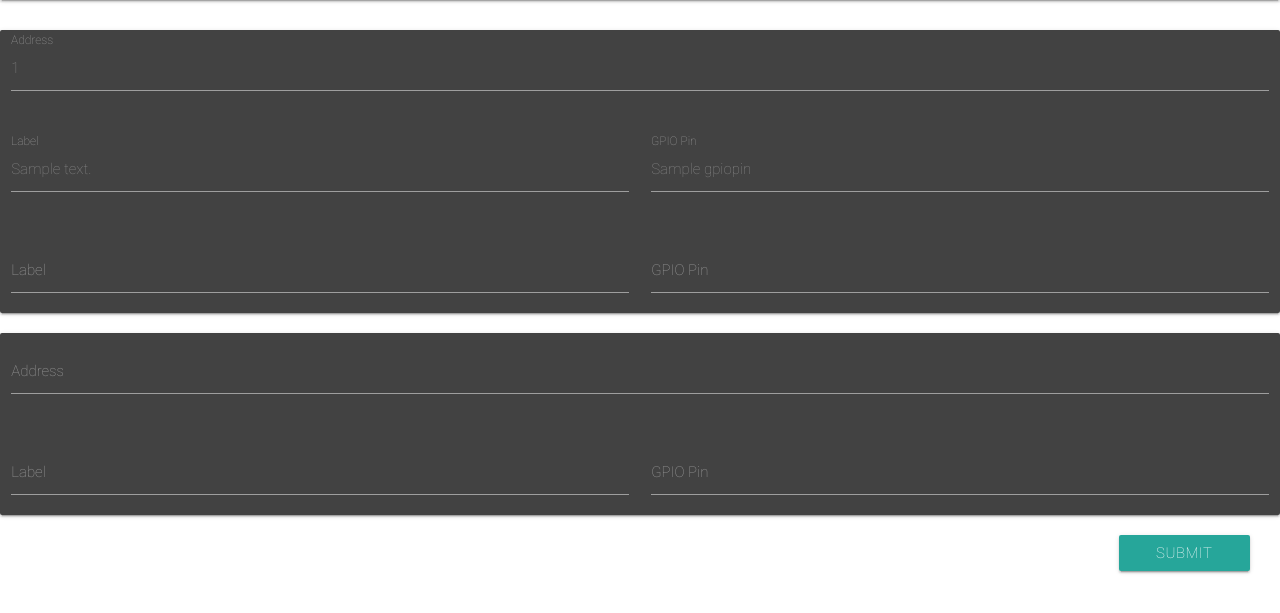
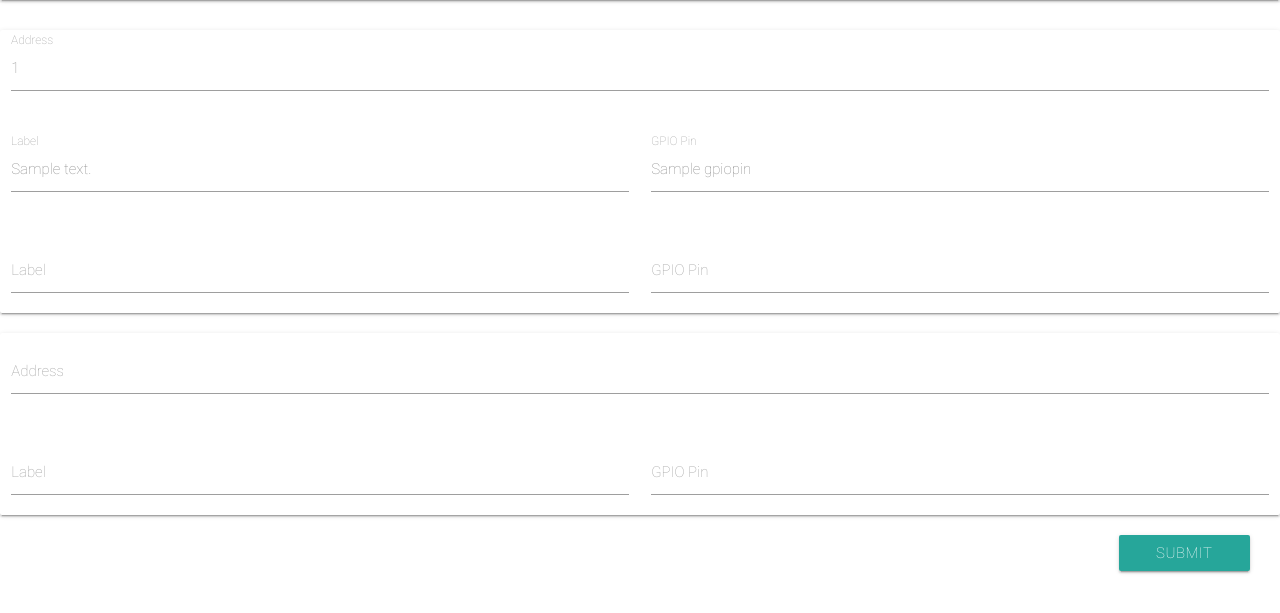
Before and after one commit to godzillaba/rpi-home-controller, a Python web app: template web/templates/settings/Groups-settings.html in a window 1280 px wide. Shown: the part 64-677 px from the top of the page. Run offline with Jinja, Linux system fonts and the light colour scheme; the template is opened without the code that fills it: most values are stand-ins (such as "Sample title", 1, 10 or a date in 2020); some libraries are stand-ins or nearby versions.

Commit message:
groups settings ui card color

```diff
--- a/web/templates/base-settings.html
+++ b/web/templates/base-settings.html
@@ -113,7 +113,7 @@
 		<div id="GroupsForm" class="{% block GroupsForm_show %}hide{% endblock %}">
 			{% for address in data.Web.Groups %}
 
-            <div class="card grey darken-3 address_group">
+            <div class="card address_group {{ data.Web.UI.CardColor }}">
 
 				<div class="row">
 				<div class="input-field col s12">
@@ -160,7 +160,7 @@
 
 			<!-- revise add new section -->
 
-            <div class="card grey darken-3 address_group">
+            <div class="card address_group {{ data.Web.UI.CardColor }}">
 
 				<div class="row">
 				<div class="input-field col s12">
```
